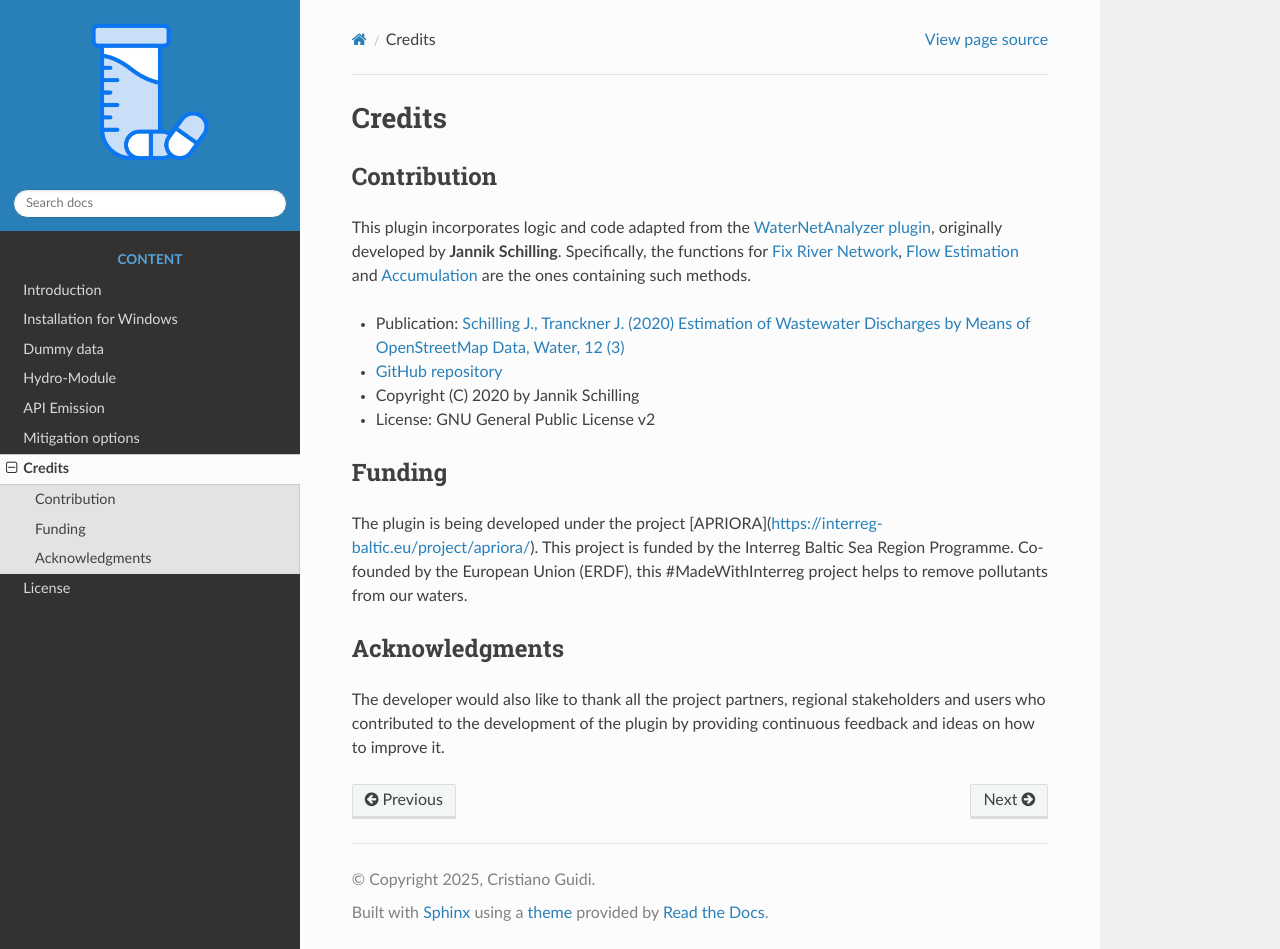
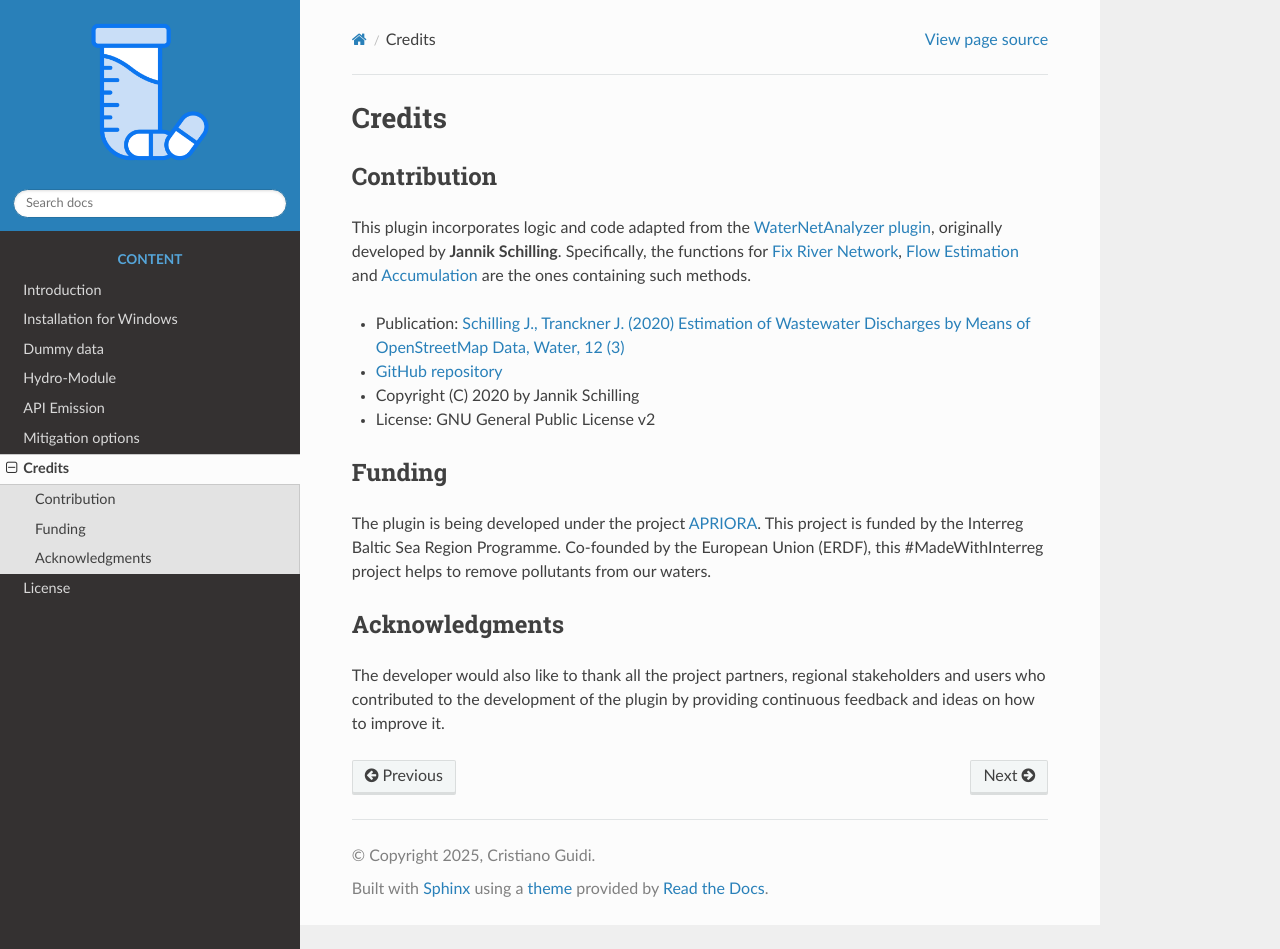
Before and after one commit to cridrive66/APRIORA, a Sphinx documentation site: the page built from docs/source/chapters/Credits.rst, in a window 1280 px wide and 949 px high. Built offline with Sphinx 7.4.7 and the Read the Docs theme 3.1.0, drawn with Linux system fonts in a browser that asks for light colours.

Commit message:
Update Credits.rst
Fixed typo

```diff
--- a/docs/source/chapters/Credits.rst
+++ b/docs/source/chapters/Credits.rst
@@ -19,7 +19,7 @@ and :ref:`accumulation` are the ones containing such methods.
 Funding
 -------
 
-The plugin is being developed under the project [APRIORA](https://interreg-baltic.eu/project/apriora/). This project is funded by the Interreg Baltic Sea Region
+The plugin is being developed under the project `APRIORA <https://interreg-baltic.eu/project/apriora/>`_. This project is funded by the Interreg Baltic Sea Region
 Programme. Co-founded by the European Union (ERDF), this #MadeWithInterreg project helps to remove pollutants from our waters.
 
 Acknowledgments
```
